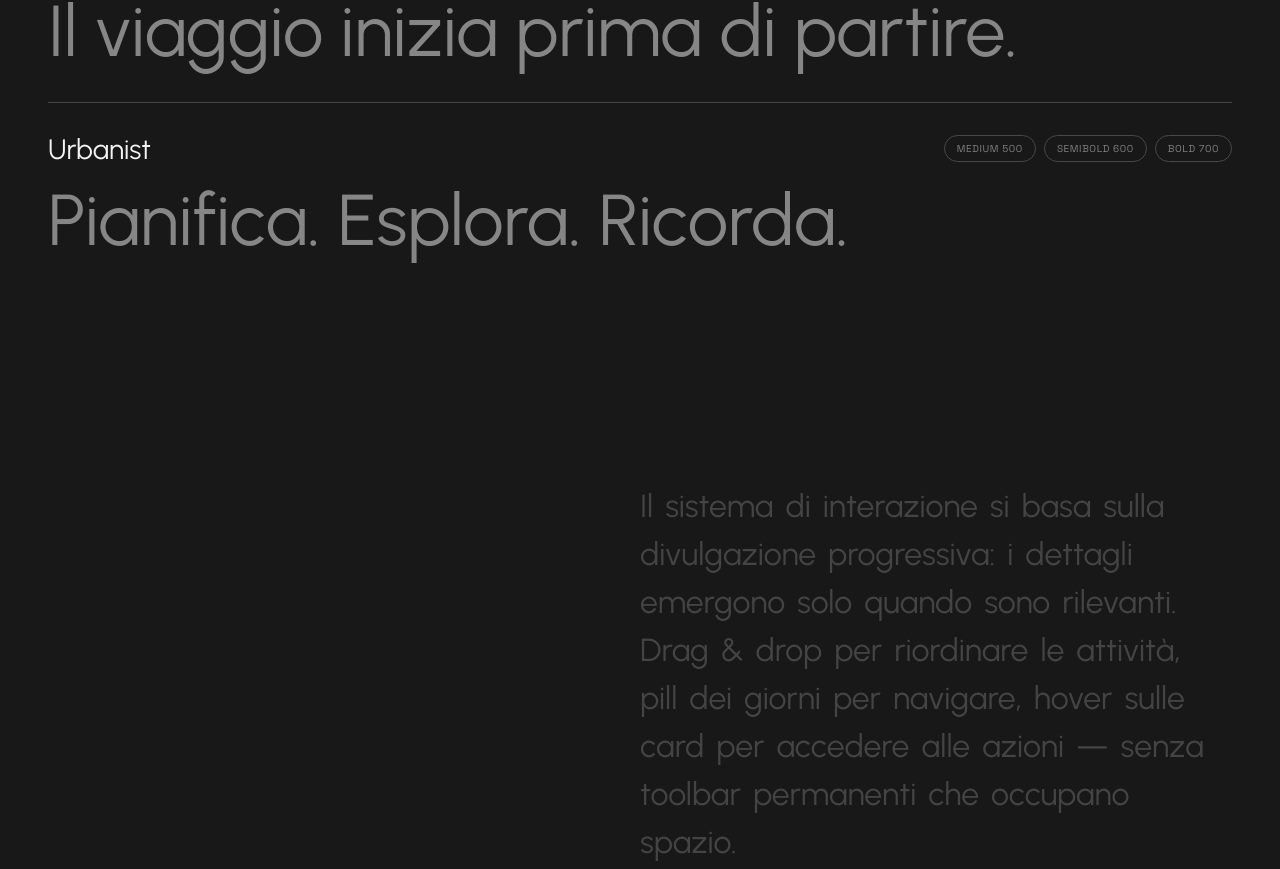
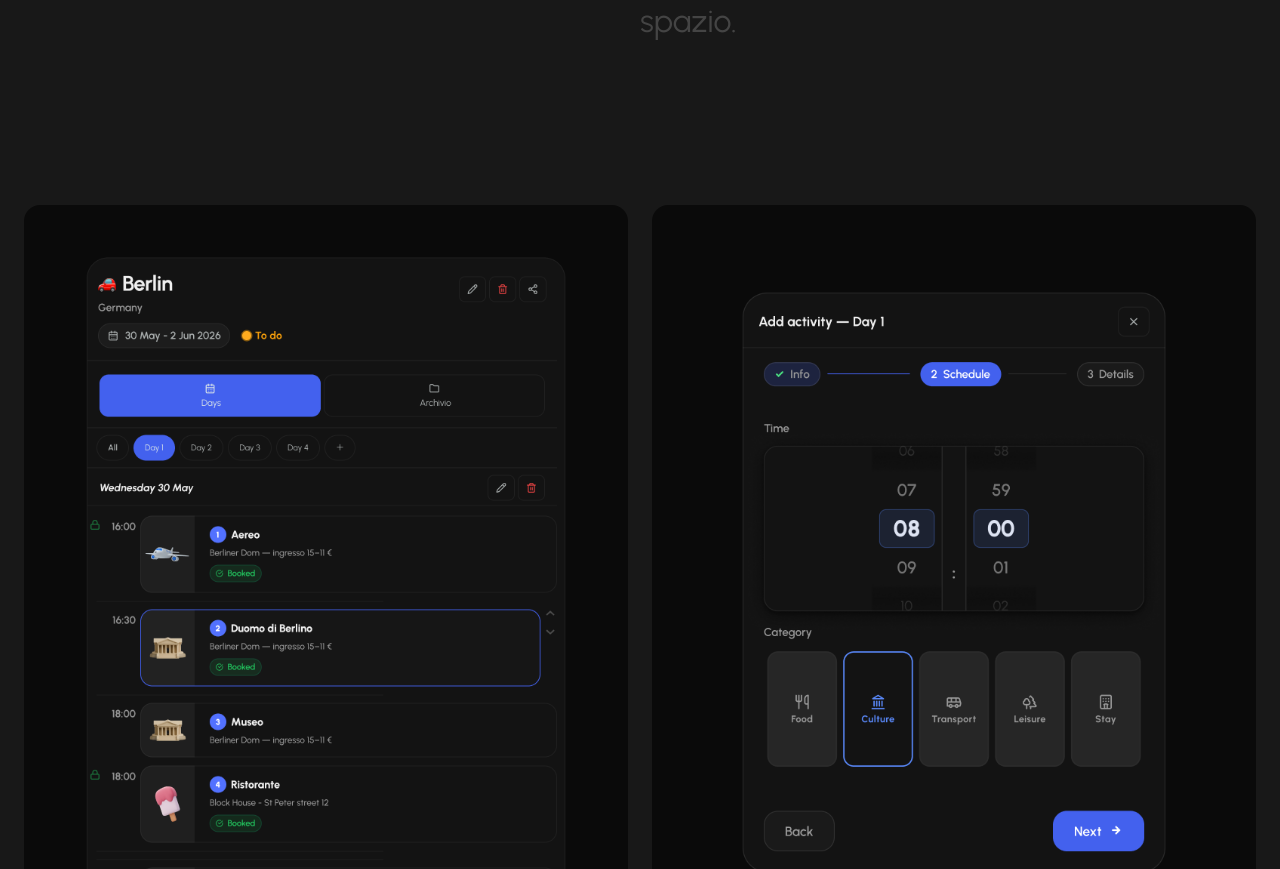
Before and after one commit to LorenzoPiccolo/Portfolio, a React (Vite) app: page /works/eurica in a window 1280 px wide. Shown: the part 4971-5840 px from the top of the page. Built offline with nearby package versions, Linux system fonts and the light colour scheme.

Commit message:
fix(eurica): rimuovi overview duplicata, aggiungi sezione row full-width senza parallax

```diff
--- a/src/pages/projects/Eurica.jsx
+++ b/src/pages/projects/Eurica.jsx
@@ -6,7 +6,6 @@ import nextHeroImage from '../../../img/romaji/romaji-01.jpg';
 // Hero + landscape desktop sections
 import imgCover    from '../../../img/eurica/eurica-cover.png';
 import imgLogo     from '../../../img/eurica/eurica-logo.png';
-import imgOverview from '../../../img/eurica/eurica-overview.png';
 
 // [A] [B] — 800×1000 portrait split
 import imgBerlinCard  from '../../../img/eurica/eurica-a-berlin-card.png';
@@ -56,14 +55,7 @@ const eurica = {
             content: 'Eurica è progettata attorno a una tensione deliberata: l\'efficienza dell\'interfaccia digitale che incontra il piacere dell\'organizzazione analogica. Ogni schermata è pensata per chi trova soddisfazione nel costruire un piano perfetto, non solo nel viverlo.',
         },
 
-        // ── 3. Dashboard overview ─────────────────────────────────────────────
-        {
-            type: 'desktop',
-            src:  imgOverview,
-            alt:  'Eurica — dashboard con globo interattivo, sidebar e statistiche viaggio',
-        },
-
-        // ── 4. Palette + tipografia ───────────────────────────────────────────
+        // ── 3. Palette + tipografia ────────────────────────────────────────────
         {
             type: 'palette',
             colors: [
@@ -87,48 +79,48 @@ const eurica = {
             ],
         },
 
-        // ── 5. Testo destra ───────────────────────────────────────────────────
+        // ── 4. Testo destra ───────────────────────────────────────────────────
         {
             type: 'text',
             layout: 'right',
             content: 'Il sistema di interazione si basa sulla divulgazione progressiva: i dettagli emergono solo quando sono rilevanti. Drag & drop per riordinare le attività, pill dei giorni per navigare, hover sulle card per accedere alle azioni — senza toolbar permanenti che occupano spazio.',
         },
 
-        // ── 6. [A]+[B] — Berlin card + Add activity ───────────────────────────
+        // ── 5. [A]+[B] — Berlin card + Add activity (full width, no parallax) ─
         {
-            type: 'split',
+            type: 'row',
             images: [
                 { src: imgBerlinCard,  alt: 'Eurica — dettaglio viaggio Berlin con lista attività Day 1', aspect: 'portrait' },
                 { src: imgAddActivity, alt: 'Eurica — modale "Add activity" con time picker e categorie',  aspect: 'portrait' },
             ],
         },
 
-        // ── 7. [C]+[D] — Icons + Day Tabs ────────────────────────────────────
+        // ── 6. [C]+[D] — Icons + Day Tabs (full width, no parallax) ──────────
         {
-            type: 'split',
+            type: 'row',
             images: [
                 { src: imgIcons,   alt: 'Eurica — libreria icone 3D per le categorie di viaggio', aspect: 'portrait' },
                 { src: imgDayTabs, alt: 'Eurica — day tabs e filter chips nella vista itinerario', aspect: 'portrait' },
             ],
         },
 
-        // ── 8. [E] — Overview Eurica color theme (1600×900) ──────────────────
+        // ── 7. [E] — Overview Eurica color theme (1600×900) ───────────────────
         {
             type: 'desktop',
             src:  imgEOverview,
             alt:  'Eurica — overview del color theme con palette e componenti UI',
         },
 
-        // ── 9. [F]+[G] — Boxes + Trip Header ─────────────────────────────────
+        // ── 8. [F]+[G] — Boxes + Trip Header (full width, no parallax) ───────
         {
-            type: 'split',
+            type: 'row',
             images: [
                 { src: imgBoxes,      alt: 'Eurica — componenti UI: note editor, reminders, next trip widget', aspect: 'portrait' },
                 { src: imgTripHeader, alt: 'Eurica — trip header con breadcrumb e navigazione contestuale',     aspect: 'portrait' },
             ],
         },
 
-        // ── 10. [H]+[I]+[L] — iPhone row ──────────────────────────────────────
+        // ── 9. [H]+[I]+[L] — iPhone row ────────────────────────────────────────
         {
             type: 'iphone-row',
             images: [
--- a/src/pages/projects/ProjectPage.jsx
+++ b/src/pages/projects/ProjectPage.jsx
@@ -246,6 +246,7 @@ function SectionRenderer({ section, index, name, resizeTick }) {
         case 'palette':     return <PaletteSection    section={section} />;
         case 'gallery':     return <GallerySection    section={section} name={name} />;
         case 'split':       return <SplitSection      section={section} name={name} />;
+        case 'row':         return <RowSection        section={section} name={name} />;
         case 'wireframe':   return <WireframeSection  section={section} name={name} index={index} />;
         case 'masonry':     return <MasonrySection    section={section} name={name} />;
         case 'live-ui':     return (
@@ -607,6 +608,43 @@ function SplitSection({ section, name }) {
     );
 }
 
+/**
+ * Two images side by side, full width, static (no parallax).
+ * Desktop: each image takes 50% of the available width, edge to edge
+ *          (only the standard section padding), no dark gutters between.
+ * Mobile:  stacked full-width, each image uses its own aspect ratio.
+ * section.images = [leftImg, rightImg]  each { src, alt, aspect }
+ */
+function RowSection({ section, name }) {
+    const images = section.images || [];
+    if (images.length !== 2) return null;
+    const [left, right] = images;
+    const lMobile = getMobileAspect(left.aspect || 'portrait');
+    const rMobile = getMobileAspect(right.aspect || 'portrait');
+    return (
+        <section className="w-full bg-dark py-10 md:py-16" style={{ paddingLeft: IMAGE_PADDING, paddingRight: IMAGE_PADDING }}>
+            <div className="flex flex-col md:flex-row gap-4 md:gap-6">
+                <div className={`w-full md:w-1/2 ${lMobile} md:aspect-[4/5]`}>
+                    <img
+                        src={left.src}
+                        alt={left.alt || `${name} image`}
+                        className="w-full h-full object-cover"
+                        style={{ borderRadius: IMAGE_RADIUS }}
+                    />
+                </div>
+                <div className={`w-full md:w-1/2 ${rMobile} md:aspect-[4/5]`}>
+                    <img
+                        src={right.src}
+                        alt={right.alt || `${name} image`}
+                        className="w-full h-full object-cover"
+                        style={{ borderRadius: IMAGE_RADIUS }}
+                    />
+                </div>
+            </div>
+        </section>
+    );
+}
+
 /** Wireframe / user flow — object-contain so diagrams aren't cropped */
 function WireframeSection({ section, name, index }) {
     const mobileAspect = getMobileAspect(section.aspect || 'landscape');
```
